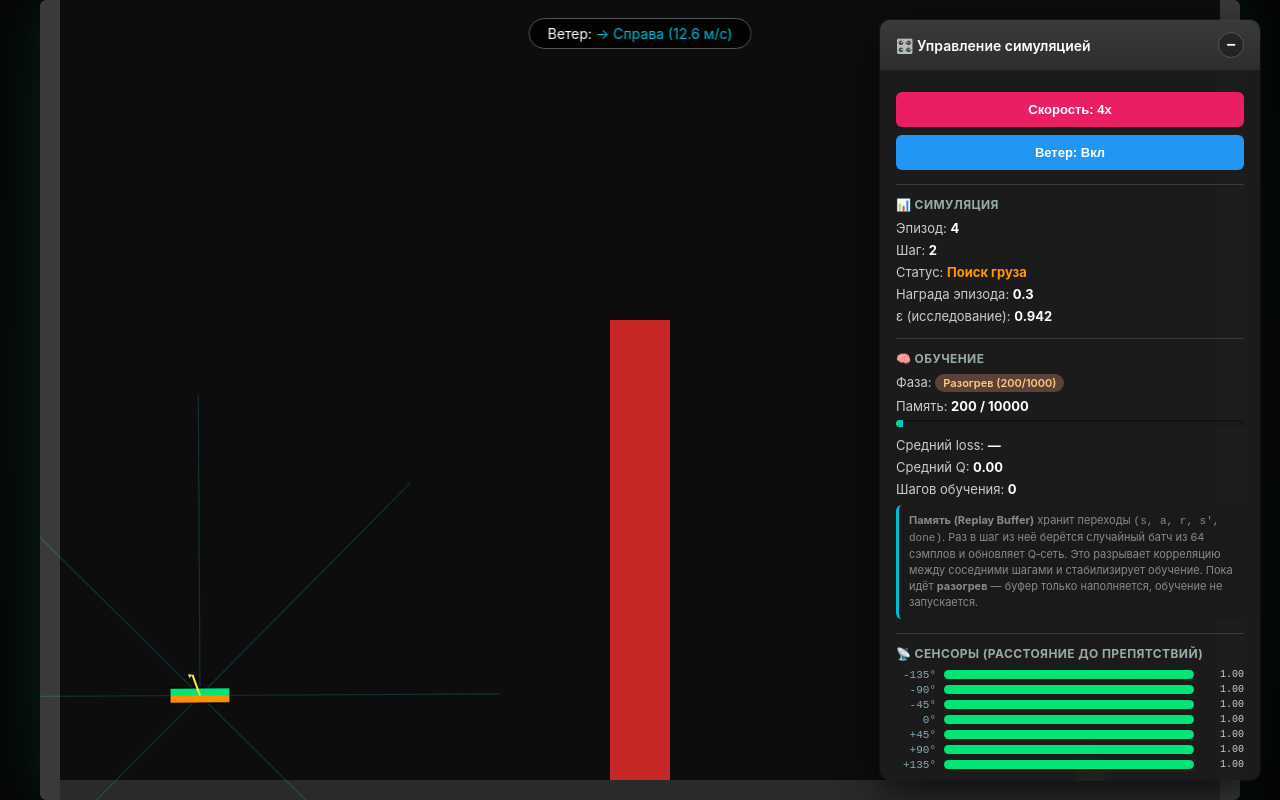
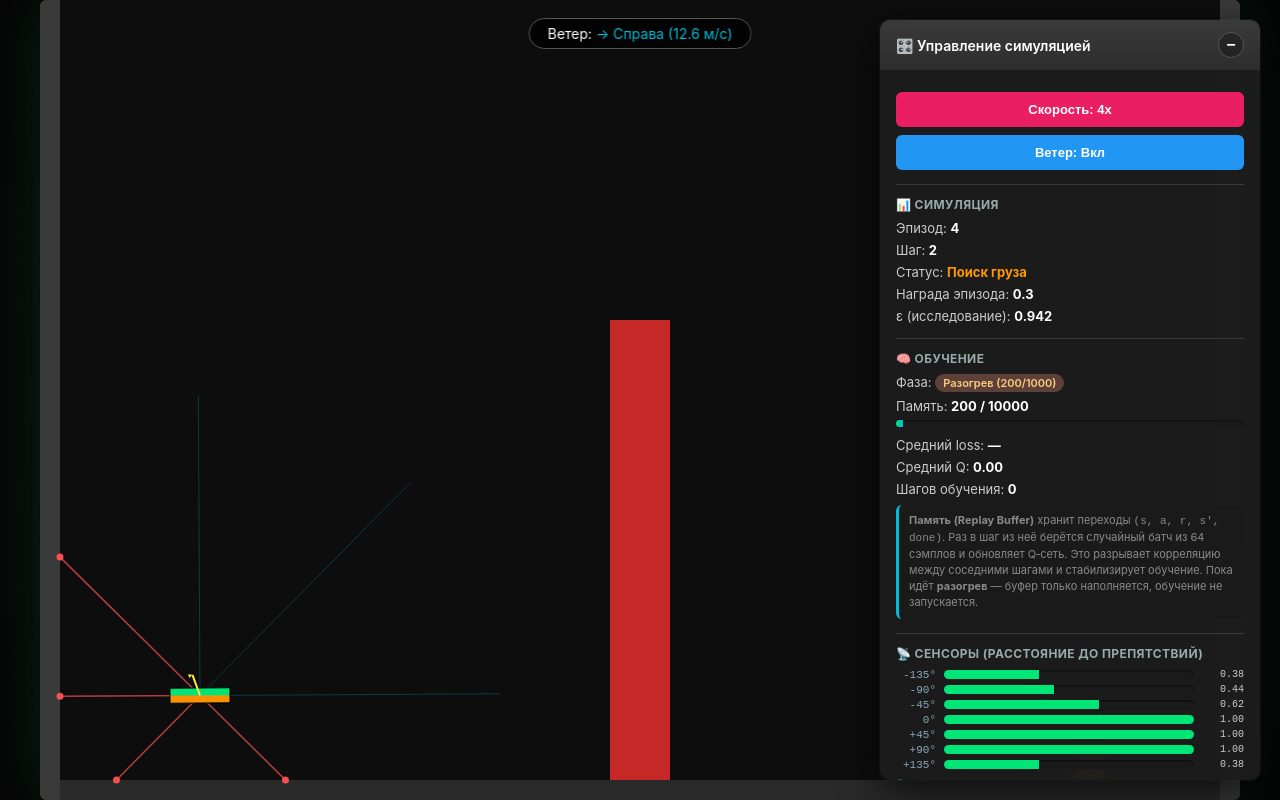
Before and after one commit to pwrmind/UAVBot, a plain HTML site: page index.html in a window 1280 px wide. Drawn offline with nearby package versions, Linux system fonts and the light colour scheme; animation ran at ten frames a second.

Commit message:
Update index.html

```diff
--- a/index.html
+++ b/index.html
@@ -3,8 +3,8 @@
 <head>
 <meta charset="UTF-8">
 <meta name="viewport" content="width=device-width, initial-scale=1.0">
-<title>БПЛА: DQN + ПИД v3 (адаптивный, сенсоры, replay)</title>
-<script src="https://cdnjs.cloudflare.com/ajax/libs/matter-js/0.20.0/matter.min.js"></script>
+<title>БПЛА: DQN + ПИД v4 (кастомный рейкаст, адаптивный, сенсоры)</title>
+<script src="https://cdnjs.cloudflare.com/ajax/libs/matter-js/0.19.0/matter.min.js"></script>
 <style>
     * { box-sizing: border-box; }
     html, body {
@@ -22,16 +22,12 @@
         box-shadow: 0 0 60px rgba(0, 230, 118, 0.12);
         border-radius: 6px;
     }
-
-    /* HUD ветра */
     #wind-hud {
         position: fixed; top: 18px; left: 50%; transform: translateX(-50%);
         background: rgba(0,0,0,0.75); padding: 6px 18px; border-radius: 20px;
         font-size: 14px; border: 1px solid #555; z-index: 50;
         pointer-events: none; backdrop-filter: blur(6px);
     }
-
-    /* Модальная панель управления */
     #controls {
         position: fixed; top: 20px; right: 20px; width: 380px;
         max-height: calc(100vh - 40px);
@@ -133,7 +129,6 @@
 <body>
 
 <div id="canvas-container"></div>
-
 <div id="wind-hud">Ветер: <span id="wind-text">0.00</span></div>
 
 <div id="controls">
@@ -174,6 +169,10 @@
         <div class="section">
             <div class="section-title">📡 Сенсоры (расстояние до препятствий)</div>
             <div id="sensors"></div>
+            <div class="hint" style="margin-top:8px; border-left-color:#00e676;">
+                Каждый луч возвращает <b>расстояние / RADAR_RANGE</b>.
+                1.00 — чисто в пределах 300 px, 0.00 — препятствие вплотную.
+            </div>
         </div>
 
         <div class="section">
@@ -193,7 +192,7 @@
 
 <script>
 // ============================================================
-// 1. НЕЙРОСЕТЬ (Adam, Huber, gradient clipping)
+// 1. НЕЙРОСЕТЬ
 // ============================================================
 class NeuralNetwork {
     constructor(layers) {
@@ -242,7 +241,6 @@ class NeuralNetwork {
         return current;
     }
 
-    // Возвращает средний Huber loss по батчу
     trainBatch(batch, learningRate) {
         const L = this.weights.length;
         const gradW = this.weights.map(W => W.map(row => row.map(() => 0)));
@@ -317,7 +315,7 @@ class NeuralNetwork {
 // ============================================================
 // 2. DQN-АГЕНТ
 // ============================================================
-const MODEL_VERSION = 3;
+const MODEL_VERSION = 4;
 
 class DQNAgent {
     constructor(stateSize, actionSize, lr = 0.0005) {
@@ -336,7 +334,7 @@ class DQNAgent {
         this.memory = [];
         this.batchSize = 64;
         this.memoryCapacity = 10000;
-        this.warmupSize = 1000;          // пока не наберём — не обучаемся
+        this.warmupSize = 1000;
         this.targetUpdateFreq = 500;
         this.gradientSteps = 0;
 
@@ -375,7 +373,6 @@ class DQNAgent {
 
     isWarmup() { return this.memory.length < this.warmupSize; }
 
-    // Один шаг обучения. Возвращает loss или null, если обучение не идёт.
     replay() {
         if (this.isWarmup()) return null;
 
@@ -386,7 +383,6 @@ class DQNAgent {
         const samples = [];
         let qSum = 0;
         for (const { state, action, reward, nextState, done } of batch) {
-            // Double DQN
             const qOnline = this.model.forward(nextState);
             let bestA = 0;
             for (let i = 1; i < qOnline.length; i++) if (qOnline[i] > qOnline[bestA]) bestA = i;
@@ -468,7 +464,6 @@ const render = Render.create({
     options: { width: WIDTH, height: HEIGHT, wireframes: false, background: '#0d0d0d' }
 });
 
-// --- Адаптивный размер canvas (CSS-масштабирование, сохраняя 3:2) ---
 function fitCanvas() {
     const aspect = WIDTH / HEIGHT;
     const winW = window.innerWidth, winH = window.innerHeight;
@@ -487,8 +482,6 @@ const leftWall  = Bodies.rectangle(10, HEIGHT/2, 20, HEIGHT,
     { isStatic: true, render: { fillStyle: '#3a3a3a' } });
 const rightWall = Bodies.rectangle(WIDTH - 10, HEIGHT/2, 20, HEIGHT,
     { isStatic: true, render: { fillStyle: '#3a3a3a' } });
-
-// Центральная колонна: снизу вверх, дрон должен перелететь её сверху
 const obstacle = Bodies.rectangle(600, 550, 60, 460,
     { isStatic: true, render: { fillStyle: '#c62828' } });
 
@@ -508,10 +501,10 @@ const cargo = Bodies.rectangle(1050, 755, 28, 28, {
 });
 
 const basePos = { x: 150, y: 700 };
+const hazardousBodies = [leftWall, rightWall, obstacle];
 
-const hazardousBodies = [leftWall, rightWall, obstacle];
-// Радар видит всё, кроме земли (чтобы не зашкаливал при взлёте)
-const radarBodies = [obstacle, leftWall, rightWall];
+// Земля включена в цели радара — нижние лучи теперь показывают высоту
+const radarBodies = [obstacle, leftWall, rightWall, ground];
 
 Composite.add(world, [ground, leftWall, rightWall, obstacle, drone, cargo]);
 
@@ -524,14 +517,12 @@ let episodeReward = 0;
 let lastDistance = 0;
 const MAX_STEPS = 2500;
 
-// --- ПИД-цели ---
 let targetAngle = 0.0;
 let targetThrust = 0.5;
 const MAX_INTEGRAL = 1.0;
 
 let windForceX = 0, windTime = 0;
 
-// --- Действия ---
 const ACTION_HOLD = 0, ACTION_LEVEL = 1,
       ACTION_LEFT_SMALL = 2, ACTION_LEFT_LARGE = 3,
       ACTION_RIGHT_SMALL = 4, ACTION_RIGHT_LARGE = 5,
@@ -541,17 +532,68 @@ const NUM_ACTIONS = 8;
 // --- Сенсоры ---
 const RADAR_ANGLES = [-135, -90, -45, 0, 45, 90, 135].map(d => d * Math.PI / 180);
 const NUM_RAYS = RADAR_ANGLES.length;
-const RADAR_RANGE = 300; // пикселей
+const RADAR_RANGE = 300;
 
-// --- Состояние: 8 базовых + 7 лучей + 3 управляющих + 1 флаг груза = 19 ---
+// Состояние: 8 базовых + 7 лучей + 3 ПИД/флаг = 19
 const STATE_SIZE = 19;
-
 const agent = new DQNAgent(STATE_SIZE, NUM_ACTIONS, 0.0005);
 
 let radarRays = [];
 
 // ============================================================
-// 4. ОТРИСОВКА
+// 4. КАСТОМНЫЙ РЕЙКАСТ (замена Query.ray)
+// ============================================================
+// Возвращает {t, point} пересечения отрезка (p1→p2) с отрезком (p3→p4)
+// или null, если пересечения нет.
+function segmentIntersect(p1, p2, p3, p4) {
+    const d1x = p2.x - p1.x, d1y = p2.y - p1.y;
+    const d2x = p4.x - p3.x, d2y = p4.y - p3.y;
+    const denom = d1x * d2y - d1y * d2x;
+    if (Math.abs(denom) < 1e-10) return null; // параллельны
+    const rx = p3.x - p1.x, ry = p3.y - p1.y;
+    const t = (rx * d2y - ry * d2x) / denom;
+    const u = (rx * d1y - ry * d1x) / denom;
+    if (t >= 0 && t <= 1 && u >= 0 && u <= 1) {
+        return { t, x: p1.x + t * d1x, y: p1.y + t * d1y };
+    }
+    return null;
+}
+
+// Луч от позиции дрона. Возвращает { dist, hit, point }.
+function castRay(angleOffset) {
+    const rayAngle = drone.angle + angleOffset;
+    const start = { x: drone.position.x, y: drone.position.y };
+    const end = {
+        x: start.x + Math.sin(rayAngle) * RADAR_RANGE,
+        y: start.y - Math.cos(rayAngle) * RADAR_RANGE
+    };
+    let bestT = 1.0;
+    let bestPoint = end;
+    let hit = false;
+
+    for (const body of radarBodies) {
+        const v = body.vertices;
+        for (let i = 0; i < v.length; i++) {
+            const p3 = v[i];
+            const p4 = v[(i + 1) % v.length];
+            const r = segmentIntersect(start, end, p3, p4);
+            if (r && r.t < bestT) {
+                bestT = r.t;
+                bestPoint = { x: r.x, y: r.y };
+                hit = true;
+            }
+        }
+    }
+    return { dist: bestT, hit, point: bestPoint };
+}
+
+function updateRadarViz() {
+    radarRays = [];
+    for (const a of RADAR_ANGLES) radarRays.push(castRay(a));
+}
+
+// ============================================================
+// 5. ОТРИСОВКА
 // ============================================================
 function drawDroneMarker(ctx, body, targetAng) {
     const w = 60, h = 15, halfH = h / 2;
@@ -563,7 +605,6 @@ function drawDroneMarker(ctx, body, targetAng) {
     ctx.strokeStyle = '#000'; ctx.lineWidth = 1;
     ctx.strokeRect(-w/2, -halfH, w, h);
     ctx.rotate(-body.angle);
-    // Индикатор целевого угла
     ctx.beginPath();
     ctx.moveTo(0, 0);
     const len = 22;
@@ -589,41 +630,17 @@ function drawRadar() {
         ctx.beginPath();
         ctx.moveTo(drone.position.x, drone.position.y);
         ctx.lineTo(ray.point.x, ray.point.y);
-        ctx.strokeStyle = ray.hit ? 'rgba(255, 82, 82, 0.55)' : 'rgba(0, 229, 255, 0.18)';
-        ctx.lineWidth = 1.2;
+        ctx.strokeStyle = ray.hit ? 'rgba(255, 82, 82, 0.7)' : 'rgba(0, 229, 255, 0.22)';
+        ctx.lineWidth = ray.hit ? 1.6 : 1.0;
         ctx.stroke();
         if (ray.hit) {
             ctx.beginPath();
-            ctx.arc(ray.point.x, ray.point.y, 3, 0, Math.PI * 2);
-            ctx.fillStyle = 'rgba(255, 82, 82, 0.9)';
+            ctx.arc(ray.point.x, ray.point.y, 3.5, 0, Math.PI * 2);
+            ctx.fillStyle = 'rgba(255, 82, 82, 0.95)';
             ctx.fill();
         }
     }
     ctx.restore();
-}
-
-// ============================================================
-// 5. СЕНСОРЫ
-// ============================================================
-function castRay(angleOffset) {
-    const rayAngle = drone.angle + angleOffset;
-    const end = {
-        x: drone.position.x + Math.sin(rayAngle) * RADAR_RANGE,
-        y: drone.position.y - Math.cos(rayAngle) * RADAR_RANGE
-    };
-    const cols = Query.ray(radarBodies, drone.position, end);
-    if (cols.length > 0 && cols[0].point) {
-        const dx = cols[0].point.x - drone.position.x;
-        const dy = cols[0].point.y - drone.position.y;
-        const dist = Math.sqrt(dx*dx + dy*dy) / RADAR_RANGE;
-        return { dist, hit: true, point: cols[0].point };
-    }
-    return { dist: 1.0, hit: false, point: end };
-}
-
-function updateRadarViz() {
-    radarRays = [];
-    for (const a of RADAR_ANGLES) radarRays.push(castRay(a));
 }
 
 // ============================================================
@@ -655,7 +672,6 @@ function applyDronePhysics(action) {
         drone.angleErrorIntegral = 0;
     }
 
-    // ПИД по углу. Коэффициенты откалиброваны под инерцию ~2295 и dt²-масштаб Matter.js.
     const dt = 1/60;
     const kP = 0.15, kI = 0.01, kD = 0.35;
     const error = targetAngle - drone.angle;
@@ -665,14 +681,12 @@ function applyDronePhysics(action) {
     const torque = kP * error + kI * drone.angleErrorIntegral - kD * drone.angularVelocity;
     drone.torque = torque;
 
-    // Тяга вдоль корпуса
     const thrust = targetThrust * 0.05;
     Body.applyForce(drone, drone.position, {
         x: Math.sin(drone.angle) * thrust,
         y: -Math.cos(drone.angle) * thrust
     });
 
-    // Ветер
     Body.applyForce(drone, drone.position, { x: windForceX, y: 0 });
     if (isCargoAttached)
         Body.applyForce(cargo, cargo.position, { x: windForceX * 0.5, y: 0 });
@@ -687,24 +701,23 @@ function getState() {
     const dx = tx - drone.position.x;
     const dy = ty - drone.position.y;
 
-    // 7 лучей как сенсоры расстояния
     const rays = [];
     for (const a of RADAR_ANGLES) rays.push(castRay(a).dist);
 
     return [
-        drone.position.x / WIDTH,               // 0
-        drone.position.y / HEIGHT,              // 1
-        Math.tanh(drone.velocity.x / 10),       // 2
-        Math.tanh(drone.velocity.y / 10),       // 3
-        drone.angle / Math.PI,                  // 4
-        Math.tanh(drone.angularVelocity),       // 5
-        dx / WIDTH,                             // 6
-        dy / HEIGHT,                            // 7
-        ...rays,                                // 8..14  (7 сенсоров)
-        targetAngle / Math.PI,                  // 15
-        targetThrust,                           // 16
-        drone.angleErrorIntegral / MAX_INTEGRAL,// 17
-        isCargoAttached ? 1 : 0                 // 18
+        drone.position.x / WIDTH,
+        drone.position.y / HEIGHT,
+        Math.tanh(drone.velocity.x / 10),
+        Math.tanh(drone.velocity.y / 10),
+        drone.angle / Math.PI,
+        Math.tanh(drone.angularVelocity),
+        dx / WIDTH,
+        dy / HEIGHT,
+        ...rays,                                 // 8..14
+        targetAngle / Math.PI,                   // 15
+        targetThrust,                            // 16
+        drone.angleErrorIntegral / MAX_INTEGRAL, // 17
+        isCargoAttached ? 1 : 0                  // 18
     ];
 }
 
@@ -735,17 +748,17 @@ function simulationStep() {
     let reward = (lastDistance - distAfter) * 0.3;
     lastDistance = distAfter;
 
-    // Штраф за опасную близость к препятствиям (по 7 сенсорам)
+    // Штраф по минимуму из сенсоров (только по "передним" лучам, чтобы
+    // не наказывать за близость к полу на взлёте)
     let minRay = 1.0;
     for (let i = 8; i < 8 + NUM_RAYS; i++) if (nextState[i] < minRay) minRay = nextState[i];
-    if (minRay < 0.15) reward -= 1.0;
-    else if (minRay < 0.30) reward -= 0.3;
+    if (minRay < 0.10) reward -= 1.0;
+    else if (minRay < 0.20) reward -= 0.3;
 
-    reward -= 0.03; // штраф за время
+    reward -= 0.03;
 
     let done = false;
 
-    // Захват груза
     if (!isCargoAttached && distAfter < 45) {
         isCargoAttached = true;
         reward += 100;
@@ -760,13 +773,11 @@ function simulationStep() {
         lastDistance = currentDistance();
     }
 
-    // Доставка
     if (isCargoAttached && distAfter < 60 && drone.position.x < 260) {
         reward += 300;
         done = true;
     }
 
-    // Опасные ситуации
     const hitHazard = Query.collides(drone, hazardousBodies).length > 0;
     const outOfBounds = drone.position.y < 15;
     const isUpsideDown = Math.abs(drone.angle) > Math.PI / 2;
@@ -821,7 +832,7 @@ function resetScene() {
 }
 
 // ============================================================
-// 9. UI: сенсоры, обучение
+// 9. UI
 // ============================================================
 function buildSensorUI() {
     const root = document.getElementById('sensors');
@@ -867,13 +878,11 @@ function updateStatsUI(state) {
     else if (targetAngle > 0.02) { dirEl.innerText = '→'; dirEl.style.color = '#ff5722'; }
     else { dirEl.innerText = '•'; dirEl.style.color = '#aaa'; }
 
-    // Память
     const mem = agent.memory.length;
     const cap = agent.memoryCapacity;
     document.getElementById('memory-text').innerText = `${mem} / ${cap}`;
     document.getElementById('memory-bar').style.width = (mem / cap * 100).toFixed(1) + '%';
 
-    // Фаза
     const phaseEl = document.getElementById('phase-val');
     if (agent.isWarmup()) {
         phaseEl.className = 'badge warmup';
@@ -883,12 +892,10 @@ function updateStatsUI(state) {
         phaseEl.innerText = 'Обучение';
     }
 
-    // Loss и Q
     const avg = agent.avgLoss();
     document.getElementById('loss-val').innerText = avg != null ? avg.toFixed(4) : '—';
     document.getElementById('q-val').innerText = agent.lastAvgQ.toFixed(2);
 
-    // Ветер
     const windSpan = document.getElementById('wind-text');
     if (!windEnabled) {
         windSpan.innerHTML = "Выкл"; windSpan.style.color = "#aaa";
@@ -913,17 +920,15 @@ function gameLoop() {
     drawDroneMarker(render.canvas.getContext('2d'), drone, targetAngle);
 
     if (totalSteps % 5 === 0 || totalSteps < 5) {
-        const s = getState();
-        updateStatsUI(s);
+        updateStatsUI(getState());
     }
 
     requestAnimationFrame(gameLoop);
 }
 
 // ============================================================
-// 11. ОБРАБОТЧИКИ UI
+// 11. UI-ОБРАБОТЧИКИ
 // ============================================================
-// Сворачивание / разворачивание панели
 document.getElementById('controls-header').addEventListener('click', () => {
     const c = document.getElementById('controls');
     c.classList.toggle('collapsed');
@@ -948,13 +953,13 @@ document.getElementById('wind-btn').addEventListener('click', () => {
 document.getElementById('save-btn').addEventListener('click', () => {
     try {
         const data = agent.getWeightsData();
-        localStorage.setItem('drone_dqn_model_v3', JSON.stringify(data));
+        localStorage.setItem('drone_dqn_model_v4', JSON.stringify(data));
         alert('Модель сохранена в localStorage.');
     } catch (e) { alert('Ошибка сохранения: ' + e.message); }
 });
 
 document.getElementById('load-btn').addEventListener('click', () => {
-    const json = localStorage.getItem('drone_dqn_model_v3');
+    const json = localStorage.getItem('drone_dqn_model_v4');
     if (!json) { alert('Сохранённая модель не найдена.'); return; }
     try {
         agent.setWeightsData(JSON.parse(json));
```
